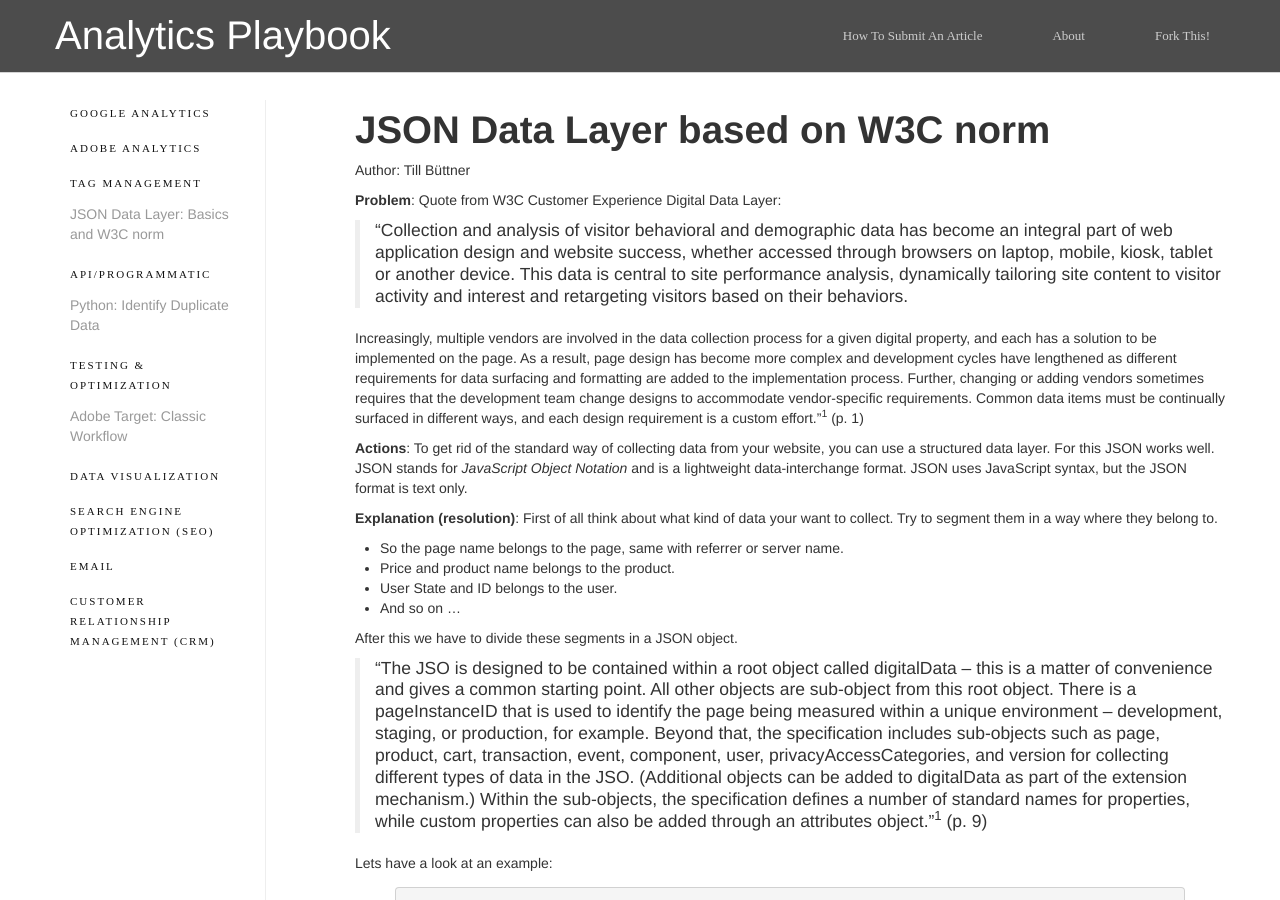
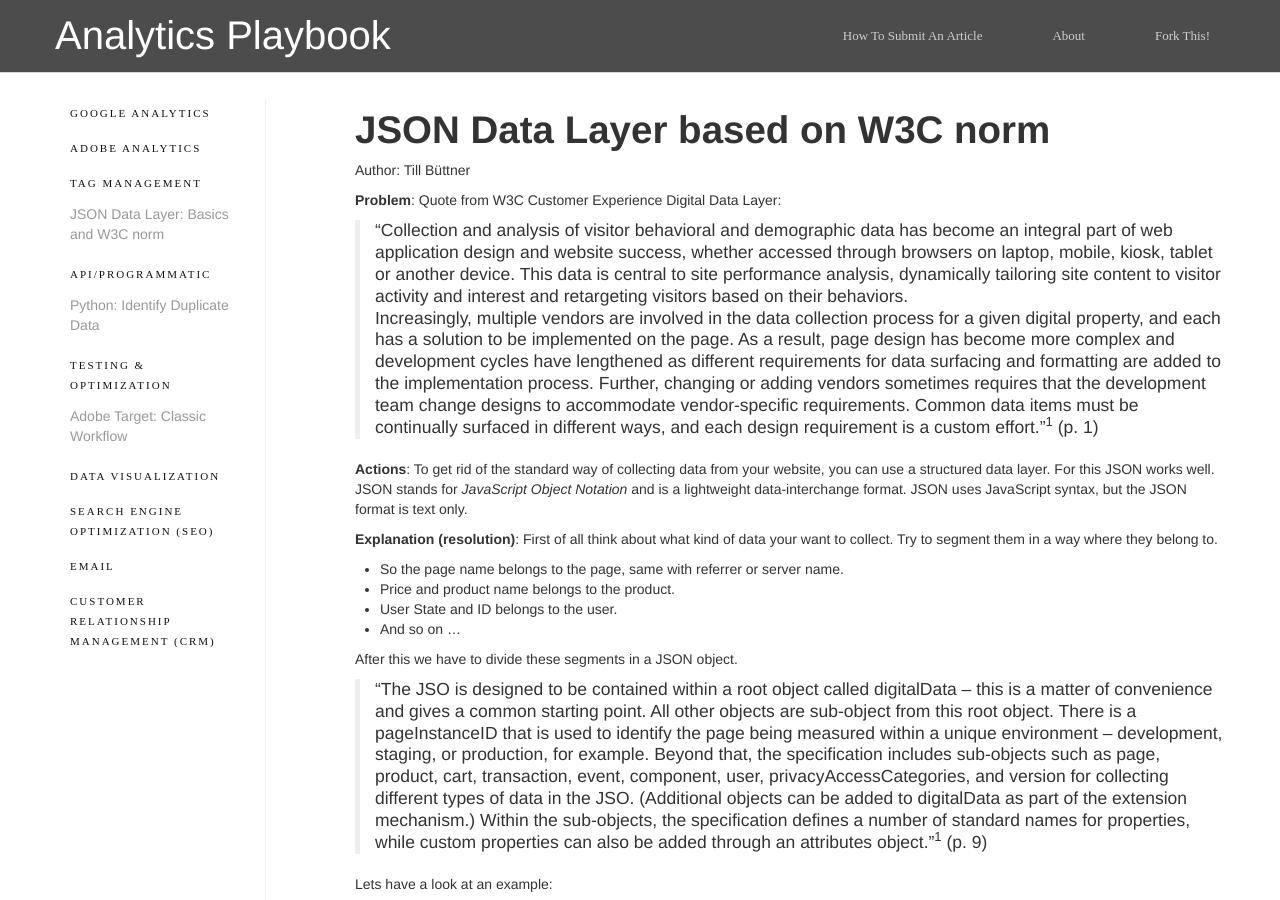
Before and after one commit to analyticsplaybook/analyticsplaybook.github.io, a Jekyll site: the page built from tagmanagement/json_datalayer_w3c_based.md, in a window 1280 px wide and 900 px high. Built offline with Jekyll 4.4.1, drawn with Linux system fonts in a browser that asks for light colours; nearby versions of some CDN libraries; some web fonts are replaced; comment, search, counter and statistics services are not loaded.

Commit message:
Minor Markdown Change

```diff
--- a/tagmanagement/json_datalayer_w3c_based.md
+++ b/tagmanagement/json_datalayer_w3c_based.md
@@ -10,8 +10,8 @@ Author: Till Büttner
 __Problem__: Quote from W3C Customer Experience Digital Data Layer:
 
 >"Collection and analysis of visitor behavioral and demographic data has become an integral part of web application design and website success, whether accessed through browsers on laptop, mobile, kiosk, tablet or another device. This data is central to site performance analysis, dynamically tailoring site content to visitor activity and interest and retargeting visitors based on their behaviors.
-
-Increasingly, multiple vendors are involved in the data collection process for a given digital property, and each has a solution to be implemented on the page. As a result, page design has
+>
+>Increasingly, multiple vendors are involved in the data collection process for a given digital property, and each has a solution to be implemented on the page. As a result, page design has
 become more complex and development cycles have lengthened as different requirements for data surfacing and formatting are added to the implementation process. Further, changing or
 adding vendors sometimes requires that the development team change designs to accommodate vendor-specific requirements. Common data items must be continually surfaced in different ways, and each design requirement is a custom effort."<sup>1</sup> (p. 1)
 
```
